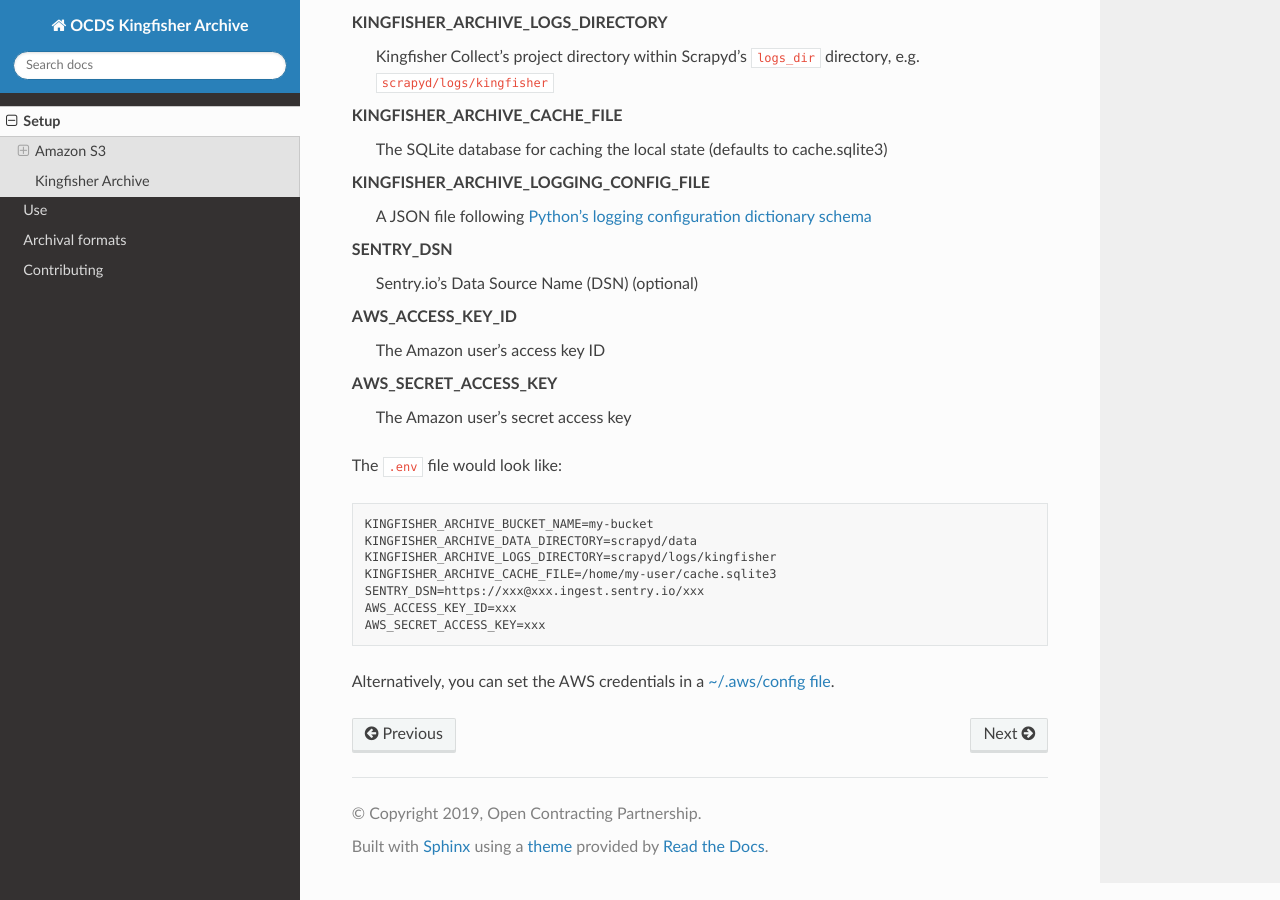
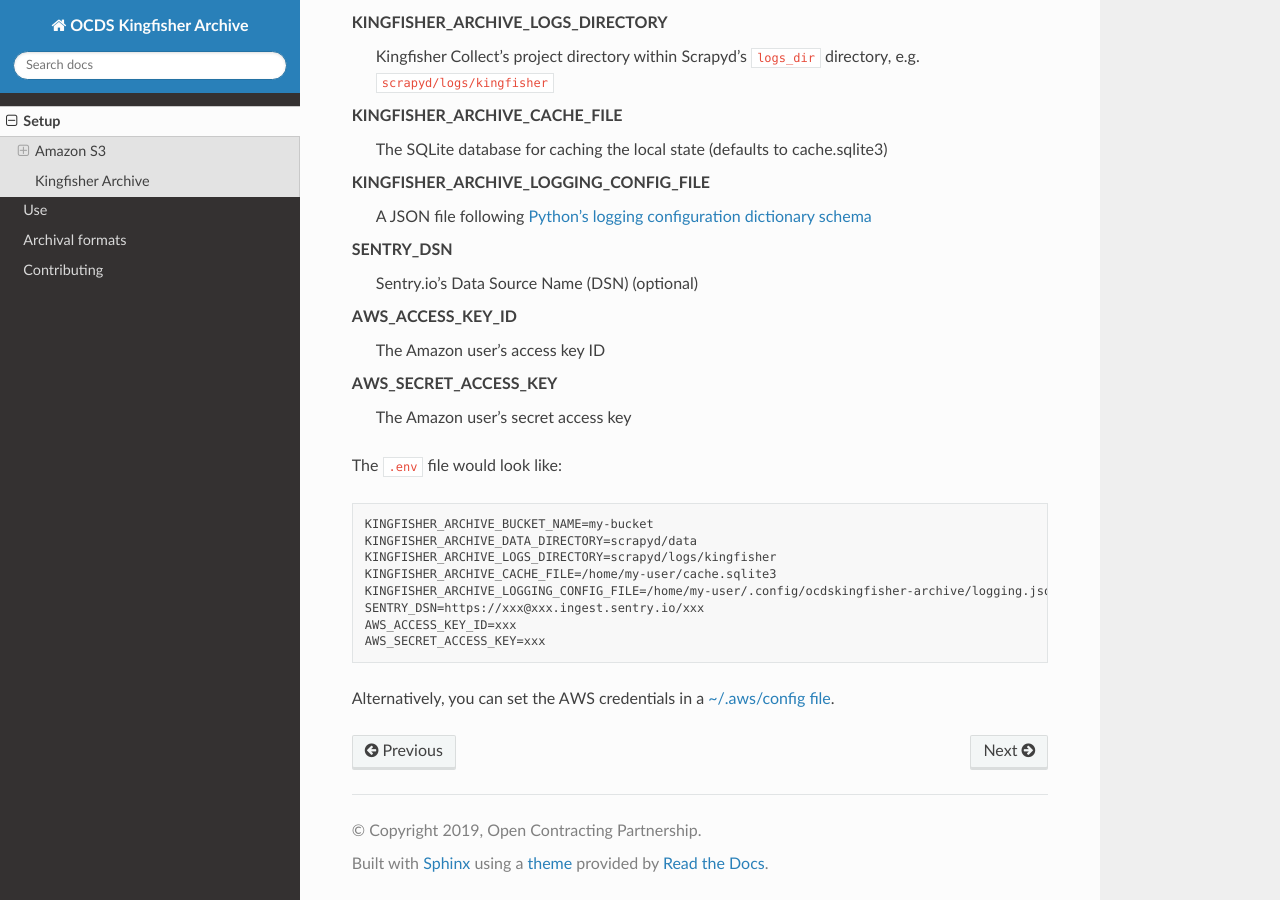
Before and after one commit to open-contracting-archive/kingfisher-archive, a Sphinx documentation site: the page built from docs/setup.rst, in a window 1280 px wide and 900 px high, scrolled down 1672 px. Built offline with Sphinx 7.4.7 and the Read the Docs theme 2.0.0, drawn with Linux system fonts in a browser that asks for light colours.

Commit message:
docs: Add KINGFISHER_ARCHIVE_LOGGING_CONFIG_FILE to .env template

```diff
--- a/docs/setup.rst
+++ b/docs/setup.rst
@@ -91,6 +91,7 @@ The ``.env`` file would look like:
    KINGFISHER_ARCHIVE_DATA_DIRECTORY=scrapyd/data
    KINGFISHER_ARCHIVE_LOGS_DIRECTORY=scrapyd/logs/kingfisher
    KINGFISHER_ARCHIVE_CACHE_FILE=/home/my-user/cache.sqlite3
+   KINGFISHER_ARCHIVE_LOGGING_CONFIG_FILE=/home/my-user/.config/ocdskingfisher-archive/logging.json
    SENTRY_DSN=https://xxx@xxx.ingest.sentry.io/xxx
    AWS_ACCESS_KEY_ID=xxx
    AWS_SECRET_ACCESS_KEY=xxx
```
